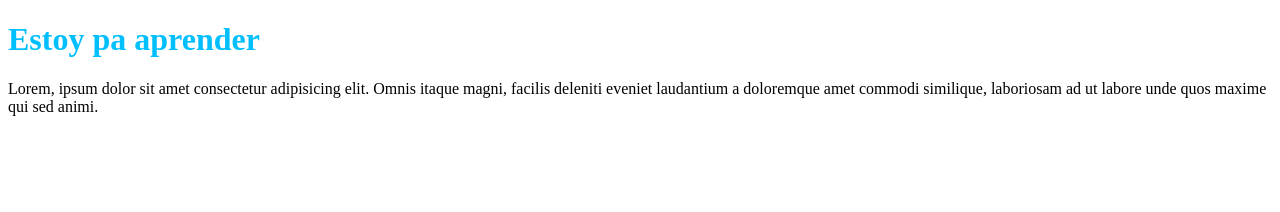
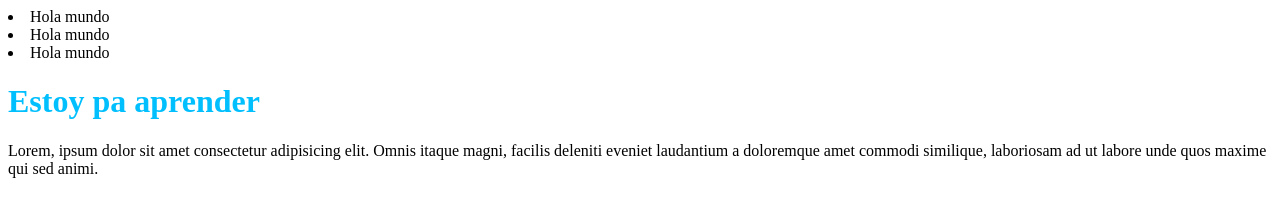
Before and after one commit to MiguelMedacQuee/practica-git, a plain HTML site: page index.html in a window 1280 px wide. Drawn offline with Linux system fonts and the light colour scheme.

Commit message:
Segungo commit, agregada lista

```diff
--- a/index.html
+++ b/index.html
@@ -7,6 +7,9 @@
     <link rel = "stylesheet" type = "text/css" href = "./style/style.css">
 </head>
 <body>
+    <li>Hola mundo</li>
+    <li>Hola mundo</li>
+    <li>Hola mundo</li>
     <h1>Estoy pa aprender</h1>
     <p>Lorem, ipsum dolor sit amet consectetur adipisicing elit. Omnis itaque magni, facilis deleniti eveniet laudantium a doloremque amet commodi similique, laboriosam ad ut labore unde quos maxime qui sed animi.</p>
 </body>
```
